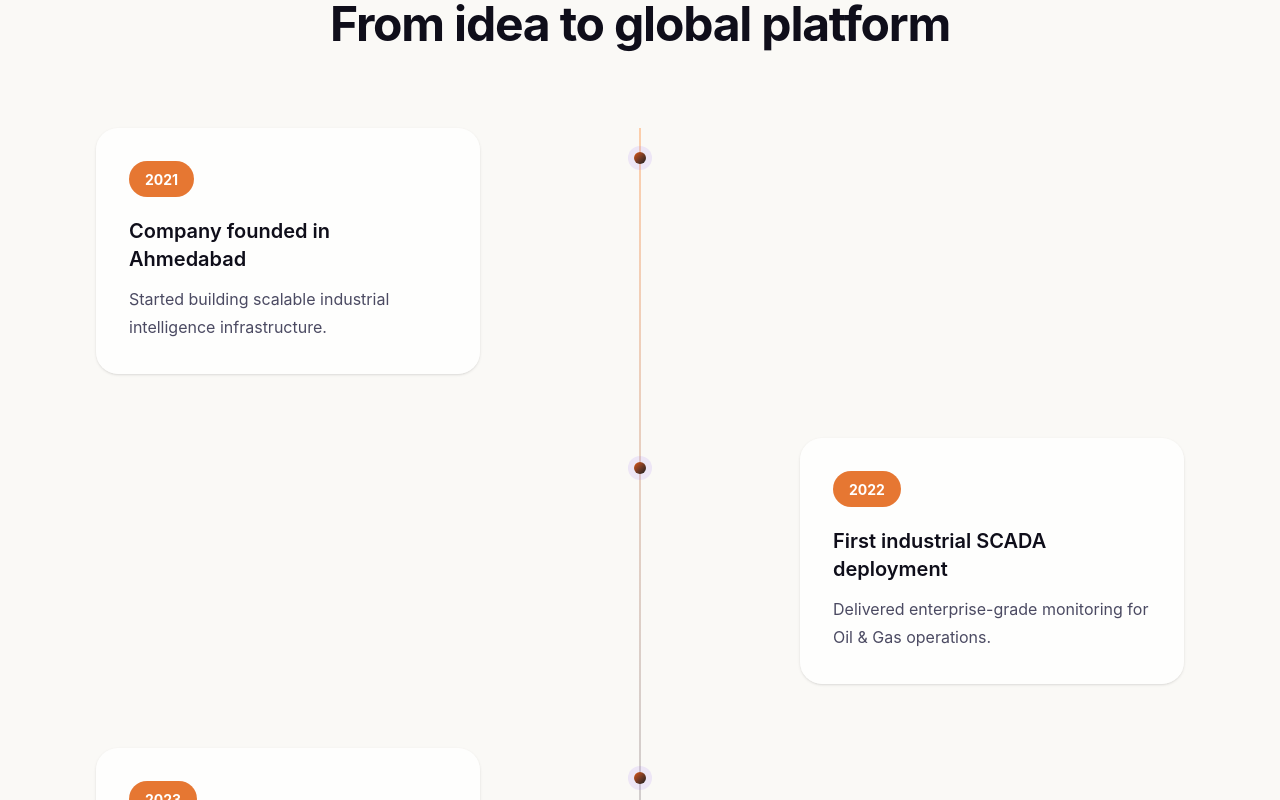
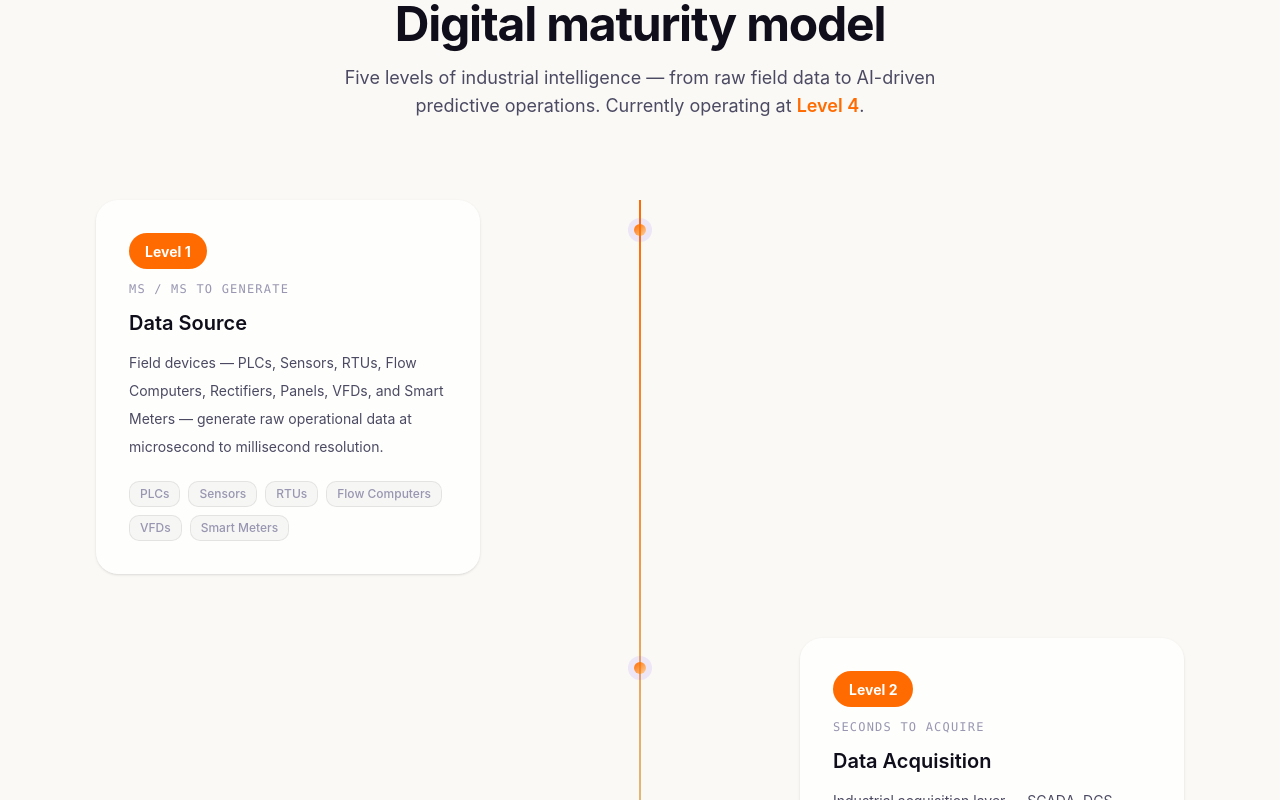
Before and after one commit to Jay09990/altrex-design-2, a React (Vite) app: page /about in a window 1280 px wide. Shown: the part 2180-2980 px from the top of the page. Built offline with nearby package versions, Linux system fonts and the light colour scheme; a web font is replaced by a local one.

Commit message:
feat: add About page with interactive sections and animations

```diff
--- a/src/pages/About.tsx
+++ b/src/pages/About.tsx
@@ -80,15 +80,54 @@ const stats = [
 ];
 
 const timeline = [
-  { year: "2021", title: "Company founded in Ahmedabad", description: "Started building scalable industrial intelligence infrastructure." },
-  { year: "2022", title: "First industrial SCADA deployment", description: "Delivered enterprise-grade monitoring for Oil & Gas operations." },
-  { year: "2023", title: "IoT platform launched, 50+ clients", description: "Expanded into realtime IoT and asset monitoring infrastructure." },
-  { year: "2024", title: "AI/ML analytics module added", description: "Introduced predictive analytics and industrial AI workflows." },
-  { year: "2025", title: "Global expansion, 200+ deployments", description: "Scaled infrastructure across multiple regions and industries." },
+  {
+    level: "Level 1",
+    timeLabel: "μs / ms to generate",
+    title: "Data Source",
+    description:
+      "Field devices — PLCs, Sensors, RTUs, Flow Computers, Rectifiers, Panels, VFDs, and Smart Meters — generate raw operational data at microsecond to millisecond resolution.",
+    tags: ["PLCs", "Sensors", "RTUs", "Flow Computers", "VFDs", "Smart Meters"],
+    status: "completed",
+  },
+  {
+    level: "Level 2",
+    timeLabel: "Seconds to acquire",
+    title: "Data Acquisition",
+    description:
+      "Industrial acquisition layer — SCADA, DCS, HMI, GPRS/GSM, Gateways, Historian, Data Logger, and W! Controller — captures and consolidates field data within seconds.",
+    tags: ["SCADA", "DCS", "HMI", "Gateways", "Historian", "Data Logger"],
+    status: "completed",
+  },
+  {
+    level: "Level 3",
+    timeLabel: "Minutes to process",
+    title: "IoT Platform",
+    description:
+      "Cloud-connected IoT backbone handling OT-IT Integration, Connectivity, Web-Server, Database, Cloud (Azure / GCP / AWS), Cyber-Security, DMZ, and Authentication.",
+    tags: ["OT-IT Integration", "Cloud", "Cyber-Security", "DMZ", "Authentication"],
+    status: "completed",
+  },
+  {
+    level: "Level 4",
+    timeLabel: "Days / Months to analyze",
+    title: "Enterprise Application",
+    description:
+      "Full enterprise layer delivering Dashboards, Authentication Levels, Assets Mapping / GIS, Insights & Analytics, Notifications & Alerts, Customized Reports, ERP & SAP Connectivity, and Billing Center.",
+    tags: ["Dashboards", "GIS", "Analytics", "ERP / SAP", "Billing Center"],
+    status: "current",  // ← we are here
+  },
+  {
+    level: "Level 5",
+    timeLabel: "Quarters / Years to learn",
+    title: "AI / ML Intelligence",
+    description:
+      "The final frontier — Predictive Analytics, Predictive Insights, Digital Twins, Artificial Intelligence, Machine Learning, and Deep Learning transforming industrial operations.",
+    tags: ["Predictive Analytics", "Digital Twins", "AI", "ML", "Deep Learning"],
+    status: "upcoming",
+  },
 ];
-
 const team = [
-  { initials: "RA", name: "Raj Aghera", role: "Founder / CEO", bio: "Leading Altrex's vision for industrial intelligence platforms." },
+  { initials: "RD", name: "Ravi Dondeti", role: "Founder / CEO", bio: "Leading Altrex's vision for industrial intelligence platforms." },
   { initials: "DK", name: "Daniel Kim", role: "CTO", bio: "Architecting scalable realtime industrial infrastructure." },
   { initials: "EC", name: "Emily Carter", role: "Head of Product", bio: "Designing powerful industrial workflows and experiences." },
   { initials: "SP", name: "Sarah Patel", role: "Head of Customer Success", bio: "Helping industries modernise operations with confidence." },
@@ -248,13 +287,11 @@ function MissionSection() {
           <h2 className="mt-6 text-4xl font-bold tracking-tight text-[var(--text-primary)] sm:text-5xl">
             Empowering industries through{" "}
             {/* GradientText gives the key phrase an animated colour sweep */}
-            <GradientText
-              colors={["#ff6b00", "#ffa05e", "#ff6b00"]}
-              animationSpeed={6}
-              className="inline-block text-4xl font-bold sm:text-5xl"
+            <span
+              className="inline-block text-4xl font-bold sm:text-5xl text-[var(--accent-violet)]"
             >
               realtime intelligence
-            </GradientText>
+            </span>
           </h2>
 
           <p className="mt-8 text-lg leading-8 text-[var(--text-secondary)]">
@@ -281,7 +318,7 @@ function MissionSection() {
                 whileHover={{ y: -4, boxShadow: "0 20px 40px -12px rgba(124,58,237,0.12)" }}
                 className="rounded-3xl border border-white/10 bg-[var(--bg-surface)]/75 p-8 shadow-sm transition-all duration-300 hover:border-white/20 hover:shadow-[0_20px_40px_-15px_rgba(139,92,246,0.14)]"
               >
-                <div className="flex h-14 w-14 items-center justify-center rounded-2xl bg-gradient-to-br from-violet-600 to-fuchsia-500 text-white shadow-lg">
+                <div className="flex h-14 w-14 items-center justify-center rounded-2xl bg-[var(--accent-violet)]/15 text-[var(--accent-violet)] shadow-lg">
                   <Icon className="h-6 w-6" />
                 </div>
                 <h3 className="mt-6 text-xl font-semibold text-[var(--text-primary)]">{item.title}</h3>
@@ -346,6 +383,7 @@ function TimelineSection() {
       </div>
 
       <div className="mx-auto max-w-6xl px-6 lg:px-8">
+        {/* Header */}
         <div className="text-center">
           <Badge
             variant="secondary"
@@ -361,44 +399,128 @@ function TimelineSection() {
             />
           </Badge>
           <h2 className="mt-6 text-4xl font-bold tracking-tight text-[var(--text-primary)] sm:text-5xl">
-            From idea to global platform
+            Digital maturity model
           </h2>
+          <p className="mx-auto mt-4 max-w-2xl text-lg text-[var(--text-secondary)]">
+            Five levels of industrial intelligence — from raw field data to
+            AI-driven predictive operations. Currently operating at{" "}
+            <span className="font-semibold text-[var(--accent-violet)]">Level 4</span>.
+          </p>
         </div>
 
+        {/* Timeline */}
         <div className="relative mt-20">
           {/* Central gradient line */}
-          <div className="absolute left-4 top-0 h-full w-0.5 bg-gradient-to-b from-violet-400/40 via-fuchsia-400/35 to-cyan-400/35 md:left-1/2 md:-translate-x-px" />
+          <div className="absolute left-4 top-0 h-full w-0.5 bg-gradient-to-b from-violet-500 via-green-500/35 to-black/10 md:left-1/2 md:-translate-x-px" />
 
           {timeline.map((item, i) => {
             const isLeft = i % 2 === 0;
+            const isCurrent = item.status === "current";
+            const isUpcoming = item.status === "upcoming";
+
             return (
               <motion.div
                 key={i}
                 initial={{ opacity: 0, x: isLeft ? -40 : 40 }}
                 animate={inView ? { opacity: 1, x: 0 } : {}}
                 transition={{ duration: 0.6, delay: i * 0.15, ease: [0.22, 1, 0.36, 1] }}
-                className={`relative mb-16 flex w-full md:items-center ${isLeft ? "md:justify-start" : "md:justify-end"
+                className={`relative mb-16 flex w-full md:items-center ${
+                  isLeft ? "md:justify-start" : "md:justify-end"
                 }`}
               >
-                {/* Timeline dot */}
-                <div className="absolute left-4 top-6 h-3 w-3 -translate-x-1/2 rounded-full bg-gradient-to-br from-violet-600 to-fuchsia-500 shadow-[0_0_0_6px_rgba(139,92,246,0.12)] md:left-1/2" />
+                {/* Timeline dot — pulsing ring on current level */}
+                <div
+                  className={`absolute left-4 top-6 h-3 w-3 -translate-x-1/2 rounded-full md:left-1/2 ${
+                    isCurrent
+                      ? "bg-[var(--data-green)] shadow-[0_0_0_6px_rgba(74,222,128,0.18)] animate-pulse"
+                      : isUpcoming
+                      ? "bg-white/20 shadow-[0_0_0_4px_rgba(255,255,255,0.06)]"
+                      : "bg-gradient-to-br from-violet-500 to-orange-400/35 shadow-[0_0_0_6px_rgba(139,92,246,0.12)]"
+                  }`}
+                />
 
                 {/* Card */}
-                <div className="ml-12 max-w-sm rounded-3xl border border-white/10 bg-[var(--bg-surface)]/75 p-8 shadow-sm md:ml-0">
-                  {/* Year — DecryptedText scrambles then resolves when in view */}
-                  <div className="inline-flex overflow-hidden rounded-full bg-violet-600/80 px-4 py-1.5">
+                <div
+                  className={`ml-12 max-w-sm rounded-3xl border p-8 shadow-sm transition-all duration-300 md:ml-0 ${
+                    isCurrent
+                      ? "border-[var(--data-green)]/40 bg-[var(--bg-surface)]/90 shadow-[0_0_40px_-10px_rgba(74,222,128,0.15)]"
+                      : isUpcoming
+                      ? "border-white/5 bg-[var(--bg-surface)]/40 opacity-60"
+                      : "border-white/10 bg-[var(--bg-surface)]/75 hover:border-white/20 hover:shadow-[0_20px_40px_-15px_rgba(139,92,246,0.14)]"
+                  }`}
+                >
+                  {/* Level pill */}
+                  <div className="flex items-center gap-3">
+                    <div
+                      className={`inline-flex overflow-hidden rounded-full px-4 py-1.5 ${
+                        isCurrent
+                          ? "bg-[var(--data-green)]/20 border border-[var(--data-green)]/40"
+                          : isUpcoming ? "bg-black/5 dark:bg-white/5 border border-black/10 dark:border-white/10"
+                          : "bg-violet-500"
+                      }`}
+                    >
                       <DecryptedText
-                      text={item.year}
+                        text={item.level}
                         animateOn="view"
                         speed={60}
                         sequential
                         revealDirection="start"
-                      className="text-sm font-bold text-white"
-                      encryptedClassName="text-sm font-bold text-violet-300"
+                        className={`text-sm font-bold ${
+                          isCurrent
+                            ? "text-[var(--data-green)]"
+                            : isUpcoming ? "text-[var(--text-muted)]"
+                            : "text-white"
+                        }`}
+                        encryptedClassName={`text-sm font-bold ${
+                          isCurrent ? "text-[var(--data-green)]/50" : "text-violet-300"
+                        }`}
                       />
                     </div>
-                  <h3 className="mt-5 text-xl font-semibold text-[var(--text-primary)]">{item.title}</h3>
-                  <p className="mt-3 leading-7 text-[var(--text-secondary)]">{item.description}</p>
+
+                    {/* Status badge */}
+                    {isCurrent && (
+                      <span className="inline-flex items-center gap-1.5 rounded-full border border-[var(--data-green)]/30 bg-[var(--data-green)]/10 px-3 py-1 text-xs font-medium text-[var(--data-green)]">
+                        <span className="h-1.5 w-1.5 rounded-full bg-[var(--data-green)] animate-pulse" />
+                        Current
+                      </span>
+                    )}
+                    {isUpcoming && (
+                      <span className="inline-flex items-center gap-1.5 rounded-full border border-black/10 dark:border-white/10 bg-black/5 dark:bg-white/5 px-3 py-1 text-xs font-medium text-[var(--text-muted)]">
+                        Upcoming
+                      </span>
+                    )}
+                  </div>
+
+                  {/* Time label */}
+                  <p className={`mt-3 text-xs font-mono tracking-widest uppercase ${
+                    isCurrent ? "text-[var(--data-green)]/70" : "text-[var(--text-muted)]"
+                  }`}>
+                    {item.timeLabel}
+                  </p>
+
+                  <h3 className="mt-3 text-xl font-semibold text-[var(--text-primary)]">
+                    {item.title}
+                  </h3>
+                  <p className="mt-3 leading-7 text-[var(--text-secondary)] text-sm">
+                    {item.description}
+                  </p>
+
+                  {/* Tags */}
+                  <div className="mt-5 flex flex-wrap gap-2">
+                    {item.tags.map((tag) => (
+                      <span
+                        key={tag}
+                        className={`rounded-lg border px-2.5 py-1 text-xs font-medium ${
+                          isCurrent
+                            ? "border-[var(--data-green)]/20 bg-[var(--data-green)]/8 text-[var(--data-green)]/80"
+                            : isUpcoming ? "border-black/8 dark:border-white/5 bg-black/5 dark:bg-white/5 text-[var(--text-muted)] opacity-60"
+                            : "border-black/8 bg-black/3 text-[var(--text-muted)]"
+                        }`}
+                      >
+                        {tag}
+                      </span>
+                    ))}
+                  </div>
                 </div>
               </motion.div>
             );
@@ -408,7 +530,6 @@ function TimelineSection() {
     </section>
   );
 }
-
 /* ─── Section: Team ──────────────────────────────────────────────────────── */
 
 function TeamSection() {
@@ -460,7 +581,7 @@ function TeamSection() {
               className="rounded-3xl border border-white/10 bg-[var(--bg-surface)]/75 p-8 shadow-sm transition-all duration-300 hover:border-white/20 hover:shadow-[0_20px_40px_-15px_rgba(139,92,246,0.14)]"
             >
               {/* Gradient avatar with initials */}
-              <div className="flex h-20 w-20 items-center justify-center rounded-full bg-gradient-to-br from-violet-500 to-fuchsia-500 text-2xl font-bold text-white shadow-lg">
+              <div className="flex h-20 w-20 items-center justify-center rounded-full bg-violet-500 text-2xl font-bold text-white shadow-lg">
                 {member.initials}
               </div>
 
@@ -537,7 +658,7 @@ function ValuesSection() {
                 innerClassName="border border-white/10 bg-[var(--bg-surface)]/75 p-6 rounded-[18px]"
               >
                 <div className="">
-                  <div className="bg-gradient-to-r from-violet-600 to-fuchsia-500 bg-clip-text text-6xl font-bold text-transparent">
+                  <div className="bg-violet-500 bg-clip-text text-6xl font-bold text-transparent">
                     {item.number}
                   </div>
                   <h3 className="mt-4 text-xl font-semibold text-[var(--text-primary)]">{item.title}</h3>
@@ -565,21 +686,21 @@ function CTASection() {
           initial={{ opacity: 0, y: 28 }}
           animate={inView ? { opacity: 1, y: 0 } : {}}
           transition={{ duration: 0.7 }}
-          className="relative overflow-hidden rounded-3xl border border-white/10 bg-gradient-to-br from-violet-600/70 to-fuchsia-600/60 px-8 py-20 text-center shadow-2xl lg:px-20"
+          className="relative overflow-hidden rounded-3xl border border-violet-500 px-8 py-20 text-center shadow-[inset_0_0_40px_rgba(255,107,0,0.15)] lg:px-20"
         >
           {/* ShinyText sweeps a metallic shine across the heading */}
           <h2 className="relative z-10 text-4xl font-bold tracking-tight sm:text-5xl">
             <ShinyText
               text="Ready to transform your operations?"
               speed={3}
-              color="#ffffff"
-              shineColor="#ffffffcc"
+              color="#ff6b00"
+              shineColor="#ffffff"
               spread={100}
               className="text-4xl font-bold sm:text-5xl"
             />
           </h2>
 
-          <p className="relative z-10 mx-auto mt-6 max-w-2xl text-lg text-white/70">
+          <p className="relative z-10 mx-auto mt-6 max-w-2xl text-lg">
             Build smarter industrial systems with realtime intelligence,
             AI-driven analytics, and scalable infrastructure.
           </p>
@@ -591,12 +712,12 @@ function CTASection() {
           <div className="relative z-10 mt-10">
             <ClickSpark sparkCount={8}>
               <div className="flex flex-wrap items-center justify-center gap-4 py-4">
-                <Button className="h-12 rounded-2xl bg-white px-8 text-violet-700 hover:bg-violet-50">
+                <Button className="h-12 rounded-xl px-8 bg-violet-500 hover:bg-violet-600">
                   Get Started
                 </Button>
                 <Button
                   variant="outline"
-                  className="h-12 rounded-2xl border-white/30 bg-transparent px-8 text-white hover:bg-white/10"
+                  className="h-12 rounded-xl px-8"
                 >
                   Talk to Sales
                 </Button>
```
Lines whose indentation alone changed are shown as unchanged.
